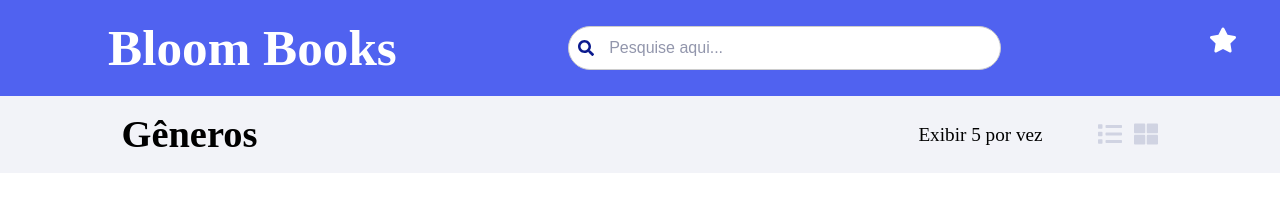
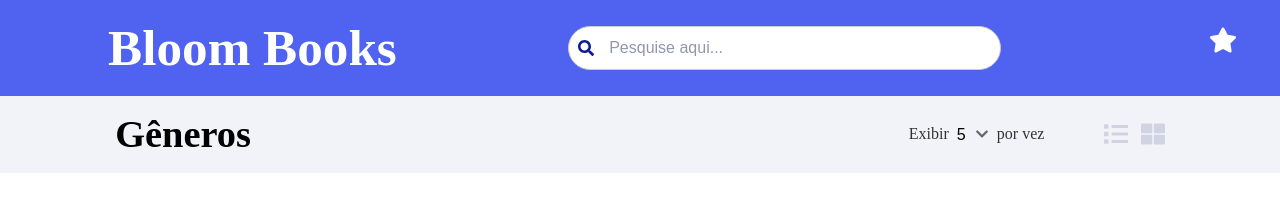
Before and after one commit to LucasPereira9/nyt-library, a Next.js app: page / in a window 1280 px wide. Shown: the top 212 px of the page. Built offline with nearby package versions, Linux system fonts and the light colour scheme.

Commit message:
feat :sparkles: filterSelect made

```diff
--- a/src/components/FilterBar/filterBar.styles.ts
+++ b/src/components/FilterBar/filterBar.styles.ts
@@ -11,7 +11,7 @@ export const Content = styled.div`
     align-items: center;
     display: flex;
     justify-content: space-between;
-    width: 81%;
+    width: 82%;
     @media (max-width: 768px) {
         width: 90%;
   }
@@ -27,9 +27,9 @@ export const Title = styled.h1`
 export const FiltersWrapper = styled.div`
     display: flex;
     justify-content: space-between;
-    width: 15rem;
+    width: 16rem;
     @media (max-width: 768px) {
-        width: 8rem;
+        width: 9rem;
   }
 `
 export const FilterText = styled.h2`
--- a/src/components/FilterBar/filterBar.tsx
+++ b/src/components/FilterBar/filterBar.tsx
@@ -1,9 +1,12 @@
 import { useState, useEffect } from "react";
 import { FaThLarge, FaList } from "react-icons/fa";
 import * as Style from "./filterBar.styles";
+import FilterSelect from "../FilterSelect/FilterSelect";
 
 export default function FilterBar() {
   const [isMobile, setIsMobile] = useState(false);
+  const [itemsPerPage, setItemsPerPage] = useState(5);
+  const options = [5, 10, 15, 20];
 
   useEffect(() => {
     const checkScreenSize = () => {
@@ -21,7 +24,7 @@ export default function FilterBar() {
       <Style.Content>
         <Style.Title>Gêneros</Style.Title>
         <Style.FiltersWrapper>
-          <Style.FilterText>{isMobile ? "Exibir 5" : "Exibir 5 por vez"}</Style.FilterText>
+        <FilterSelect isMobile={isMobile} value={itemsPerPage} options={options} onChange={setItemsPerPage} />
           <Style.IconsWrapper>
             <FaList size={isMobile ? 20 : 24} color="#D0D3E2" />
             <FaThLarge size={isMobile ? 20 : 24} color="#D0D3E2" />
--- /dev/null
+++ b/src/components/FilterSelect/FilterSelect.tsx
@@ -0,0 +1,42 @@
+import { FaChevronDown } from 'react-icons/fa';
+import * as Style from './filterSelect.styles';
+
+type FilterSelectProps = {
+  isMobile: boolean;
+  value: number;
+  options: number[];
+  onChange: (value: number) => void;
+};
+
+export default function FilterSelect({ isMobile, value, options, onChange }: FilterSelectProps) {
+    function Dropdown({ value, options, onChange }: { value: number; options: number[]; onChange: (value: number) => void }) {
+    return (
+        <Style.SelectWrapper>
+        <Style.Select value={value} onChange={(e) => onChange(Number(e.target.value))}>
+            {options.map((option) => (
+            <option key={option} value={option}>
+                {option}
+            </option>
+            ))}
+        </Style.Select>
+        <Style.IconWrapper>
+            <FaChevronDown size={14} color="#666" />
+        </Style.IconWrapper>
+        </Style.SelectWrapper>
+    );
+    }
+
+
+  return (
+    <Style.Wrapper>
+      <Style.FilterText>
+        Exibir
+        </Style.FilterText>
+        <Dropdown value={value} options={options} onChange={onChange} />
+      <Style.FilterText>
+        {!isMobile && "por vez"}
+      </Style.FilterText>
+
+    </Style.Wrapper>
+  );
+}
--- /dev/null
+++ b/src/components/FilterSelect/filterSelect.styles.ts
@@ -0,0 +1,40 @@
+import styled from 'styled-components';
+
+export const Wrapper = styled.div`
+  display: flex;
+  align-items: center;
+`;
+
+export const FilterText = styled.span`
+  font-size: 1rem;
+  font-weight: 500;
+  color: #333;
+`;
+
+export const SelectWrapper = styled.div`
+  position: relative;
+  display: flex;
+  align-items: center;
+`;
+
+export const Select = styled.select`
+  border: none;
+  border-radius: 0.4rem;
+  padding: 4px 22px 4px 8px;
+  font-size: 1rem;
+  appearance: none;
+  background-color: transparent;
+  cursor: pointer;
+  &:focus {
+    outline: none;
+    box-shadow: none;
+  }
+`;
+
+export const IconWrapper = styled.div`
+  position: absolute;
+  right: 8px;
+  pointer-events: none;
+  display: flex;
+  align-items: center;
+`;
```
